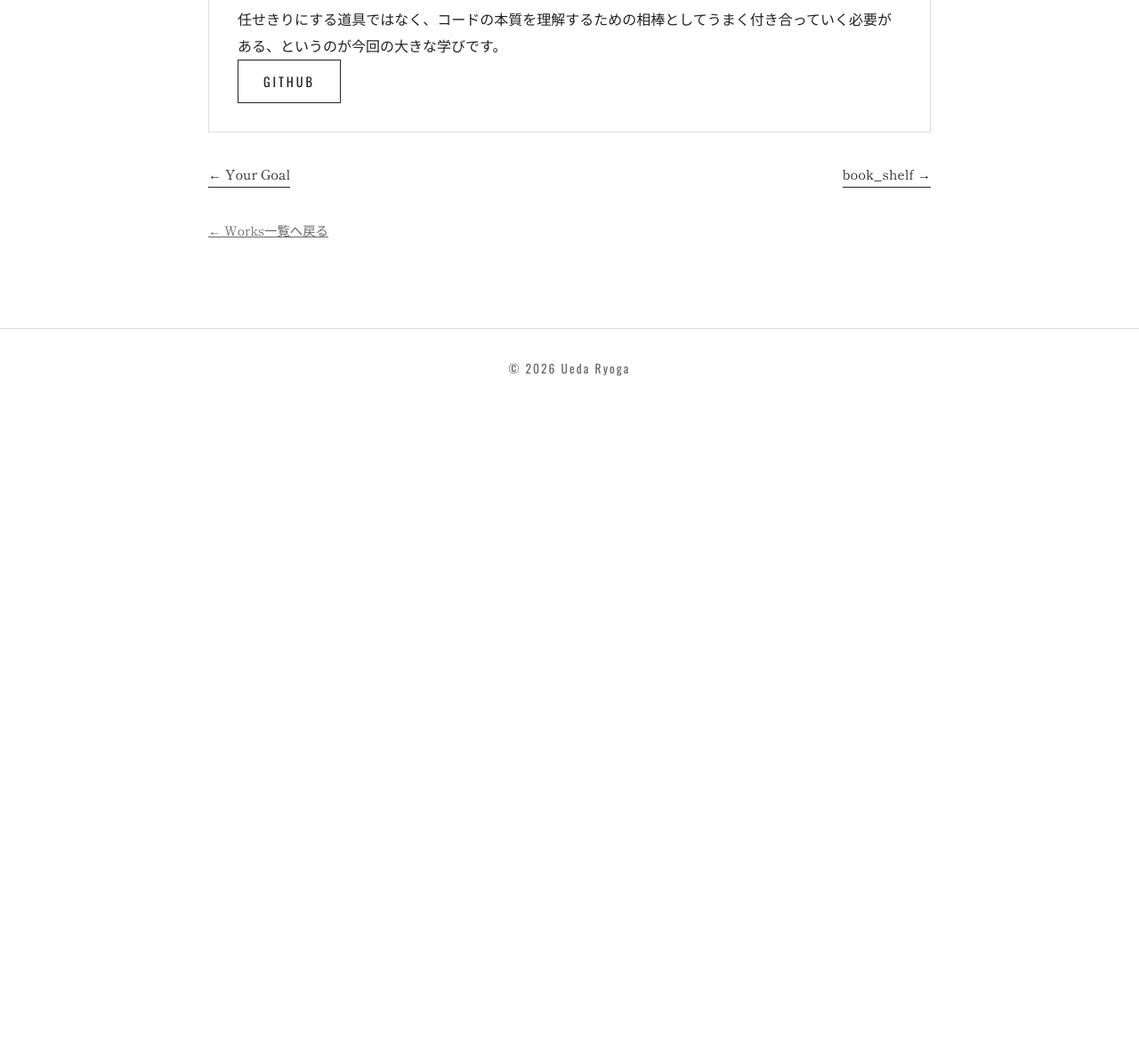
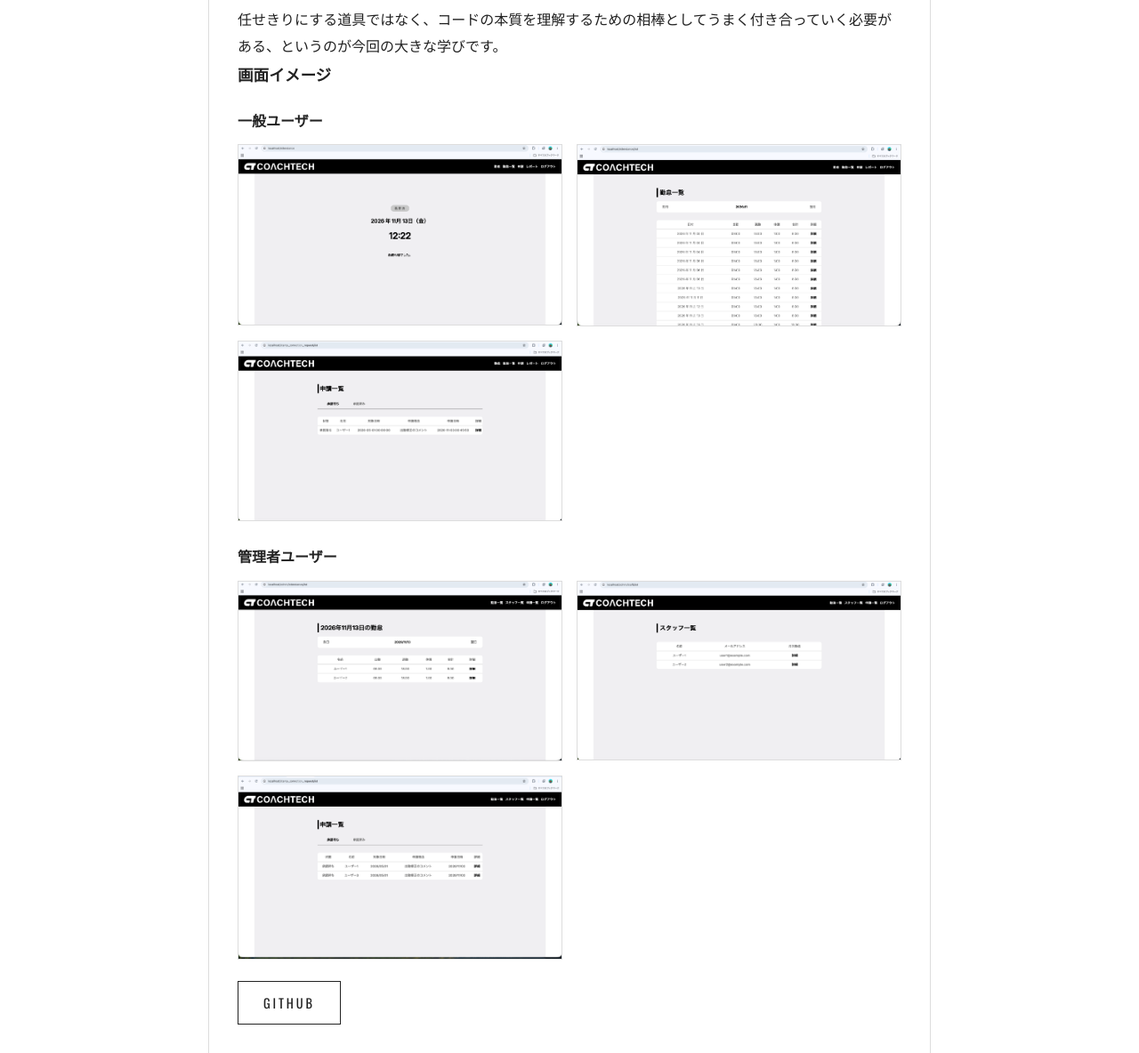
Before and after one commit to ryoga613/profilePage2, a plain HTML site: page html/work-attendance.html in a window 1280 px wide. Shown: the part 1280-2464 px from the top of the page at 89% size. Before the commit the page ends 1740 px from the top, so only its background shows below. Drawn offline with nearby package versions, Linux system fonts and the light colour scheme; a web font is replaced by a local one.

Commit message:
勤怠管理アプリのページに一般ユーザー・管理者ユーザーの画面イメージを追加
Co-Authored-By: Claude Opus 5.5 <noreply@anthropic.com>

```diff
--- a/html/work-attendance.html
+++ b/html/work-attendance.html
@@ -71,6 +71,30 @@
         また、開発の途中からはAIコーディングツールのClaude Codeを取り入れて実装を進めました。開発のスピードは大きく上がりましたが、生成されたコードをそのまま使うと、なぜその書き方なのかを自分で説明できない部分が残ることに気づきました。そこで、提案されたコードは一行ずつ読んで意図を確認し、分からない処理はLaravelの仕組みまで遡って調べてから取り込むようにしました。AIは作業を任せきりにする道具ではなく、コードの本質を理解するための相棒としてうまく付き合っていく必要がある、というのが今回の大きな学びです。
       </p>
 
+      <h3>画面イメージ</h3>
+      <section class="screen-group" aria-labelledby="screens-user">
+        <h4 id="screens-user">一般ユーザー</h4>
+        <div class="images">
+          <img src="../images/attendance-app2.png" alt="一般ユーザーの打刻画面（退勤済みの状態）" class="app_image"
+            width="3420" height="1896" loading="lazy">
+          <img src="../images/attendance-app4.png" alt="一般ユーザーの勤怠一覧画面（月ごとの出勤・退勤・休憩・合計時間）" class="app_image"
+            width="3420" height="1906" loading="lazy">
+          <img src="../images/attendance-app3.png" alt="一般ユーザーの申請一覧画面（承認待ちの修正申請）" class="app_image"
+            width="3419" height="1898" loading="lazy">
+        </div>
+      </section>
+      <section class="screen-group" aria-labelledby="screens-admin">
+        <h4 id="screens-admin">管理者ユーザー</h4>
+        <div class="images">
+          <img src="../images/attendance-app5.png" alt="管理者の日次勤怠一覧画面（スタッフ全員のその日の勤怠）" class="app_image"
+            width="3419" height="1893" loading="lazy">
+          <img src="../images/attendance-app6.png" alt="管理者のスタッフ一覧画面（名前・メールアドレスと月次勤怠へのリンク）" class="app_image"
+            width="3419" height="1889" loading="lazy">
+          <img src="../images/attendance-app1.png" alt="管理者の申請一覧画面（全スタッフの承認待ちの修正申請）" class="app_image"
+            width="3419" height="1931" loading="lazy">
+        </div>
+      </section>
+
       <div class="card-links">
         <a class="btn" href="https://github.com/ryoga613/Attendance--apprication">GitHub</a>
       </div>
--- a/style.css
+++ b/style.css
@@ -354,6 +354,15 @@ img {
   border: 1px solid var(--line);
 }
 
+.screen-group h4 {
+  font-size: 1rem;
+  margin: 20px 0 0;
+}
+
+.screen-group .images {
+  margin: 12px 0 24px;
+}
+
 .card-links {
   display: flex;
   gap: 16px;
```
Also changed, not shown: images/attendance-app1.png (added), images/attendance-app2.png (added), images/attendance-app3.png (added), images/attendance-app4.png (added), images/attendance-app5.png (added), images/attendance-app6.png (added).
